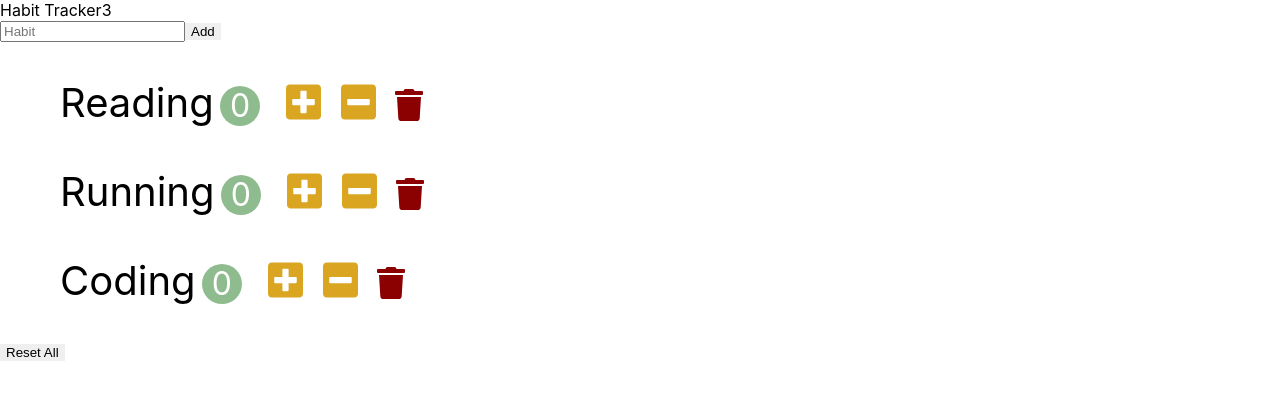
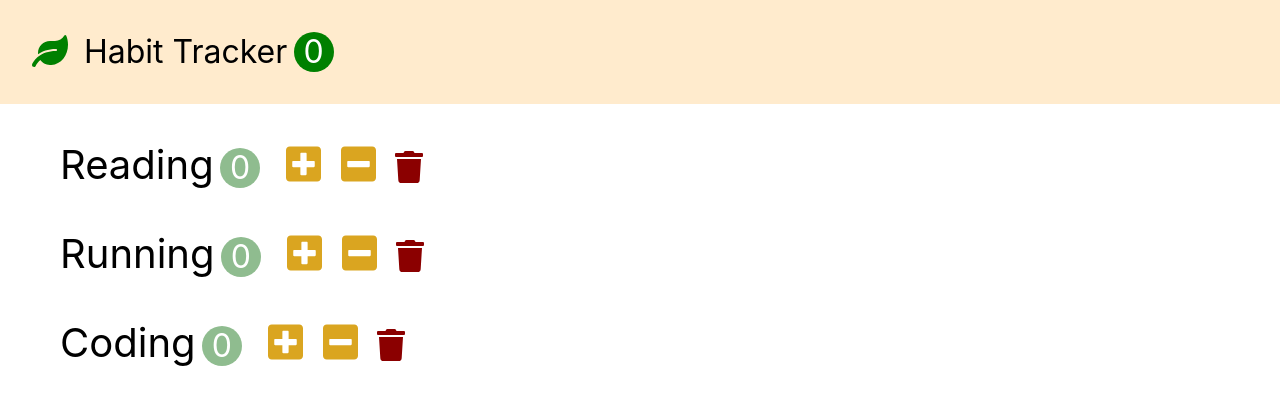
Before and after one commit to JayeHa/react-habit-tracker-ellie, a React (Create React App) app: page / in a window 1280 px wide. Shown: the top 404 px of the page. Built offline with nearby package versions, Linux system fonts and the light colour scheme.

Commit message:
4.11 Navbar 컴포넌트 만들기

```diff
--- a/src/app.css
+++ b/src/app.css
@@ -1,7 +1,35 @@
+* {
+  box-sizing: border-box;
+}
+
 button{
   outline: none;
   border: 0;
   cursor:pointer
+}
+
+.navbar{
+  font-size: 2rem;
+  padding: 1em;
+  background-color: blanchedalmond;
+}
+
+.navbar-logo{
+  color: green;
+  margin-right: 0.5em;
+}
+
+.navbar-count{
+  display: inline-block;
+  text-align: center;
+  font-size: 2rem;
+  width: 2.5rem;
+  height: 2.5rem;
+  line-height: 2.5rem;
+  margin-left: 0.2em;
+  background-color: green;
+  color: white;
+  border-radius: 50%;
 }
 
 .habit{
--- a/src/app.jsx
+++ b/src/app.jsx
@@ -1,6 +1,7 @@
 import React, { Component } from 'react';
 import './app.css';
 import Habits from './components/habits';
+import Navbar from './components/navbar';
 
 class App extends Component {
   state = {
@@ -11,16 +12,36 @@
     ],
 };
 
+handleIncrement = habit => {
+  const habits = [...this.state.habits];
+  const index = habits.indexOf(habit);
+  habits[index].count++;
+  this.setState({habits});
+};
+
+handleDecrement = habit => {
+  const habits = [...this.state.habits];
+  const index = habits.indexOf(habit);
+  const count = habits[index].count - 1;
+  habits[index].count = count < 0 ? 0 : count; // 💩
+  this.setState({habits});
+};
+
+handleDelete = habit => {
+  const habits = this.state.habits.filter(item => item.id !== habit.id);
+  this.setState({habits});
+};
+
   render() {
     return(
       <>
-      <nav>Habit Tracker<span>{this.state.habits.length}</span></nav>
-      <div className="addHabit">
-        <input type="text" name="" id="" placeholder="Habit"/>
-        <button className="btn_addHabit">Add</button>
-      </div>
-      <Habits />
-      <button className="resetAll">Reset All</button>
+      <Navbar totalCount={this.state.habits.filter(item => item.count > 0).length}/>
+      <Habits
+        habits={this.state.habits}
+        onIncrement={this.handleIncrement}
+        onDecrement={this.handleDecrement}
+        onDelete = {this.handleDelete}
+      />
       </>
     );
 
--- a/src/components/habits.jsx
+++ b/src/components/habits.jsx
@@ -2,41 +2,25 @@
 import Habit from './habit';
 
 class Habits extends Component {
-    state = {
-        habits: [
-            { id: 1, name: 'Reading', count:0 },
-            { id: 2, name: 'Running', count:0 },
-            { id: 3, name: 'Coding', count:0 },
-        ],
-    };
+
 
     handleIncrement = habit => {
-        const habits = [...this.state.habits];
-        const index = habits.indexOf(habit);
-        habits[index].count++;
-        this.setState({habits});
+        this.props.onIncrement(habit);
     };
 
     handleDecrement = habit => {
-        const habits = [...this.state.habits];
-        const index = habits.indexOf(habit);
-        const count = habits[index].count - 1;
-        habits[index].count = count < 0 ? 0 : count; // 💩
-        this.setState({habits});
-
+        this.props.onDecrement(habit);
     };
 
     handleDelete = habit => {
-        const habits = this.state.habits.filter(item => item.id !== habit.id);
-        this.setState({habits});
-
+        this.props.onDelete(habit);
     };
 
 
     render() {
         return (
             <ul>
-                {this.state.habits.map(habit => (
+                {this.props.habits.map(habit => (
                     <Habit
                     key={habit.id}
                     habit={habit}
--- /dev/null
+++ b/src/components/navbar.jsx
@@ -0,0 +1,16 @@
+import React, { Component } from 'react';
+
+class Navbar extends Component {
+    render() {
+        return (
+            <nav className="navbar">
+                <i className="navbar-logo fas fa-leaf"></i>
+                <span>Habit Tracker</span>
+                <span className="navbar-count">{this.props.totalCount}</span>
+
+            </nav>
+        );
+    }
+}
+
+export default Navbar;
```
